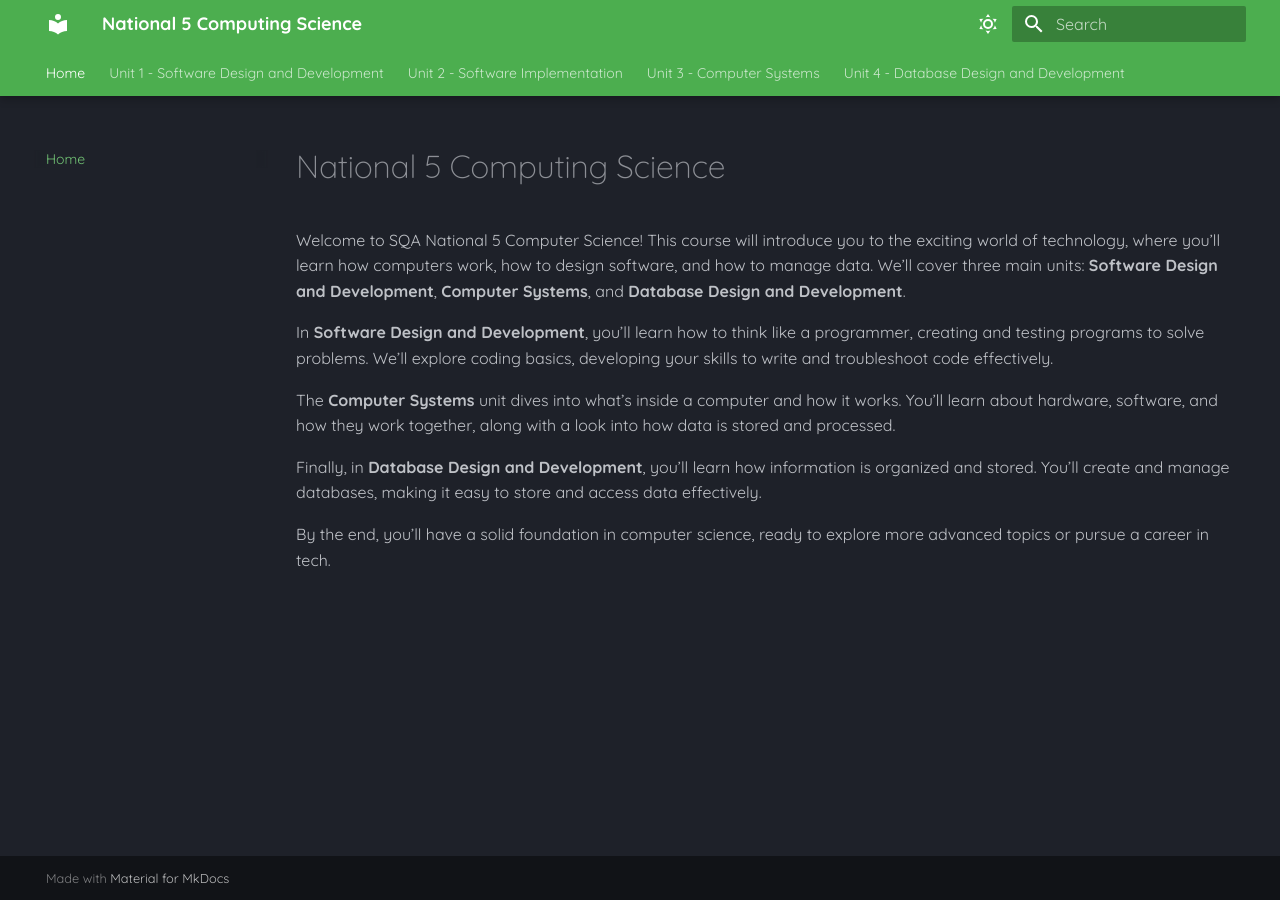
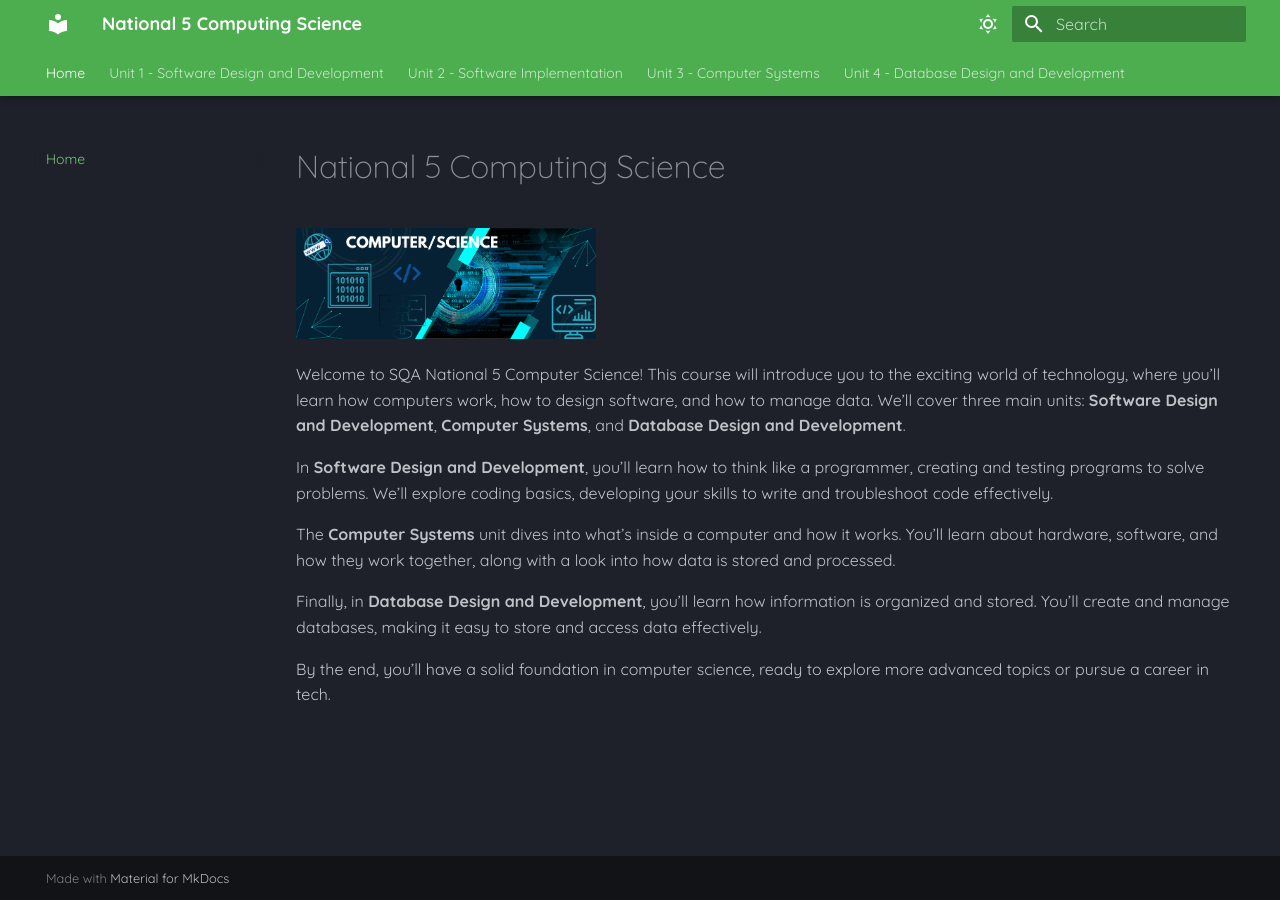
Before and after one commit to Mr-Wood-CS/National-5-Computing-Science-Markdown-Files, an MkDocs documentation site: the page built from docs/index.md, in a window 1280 px wide. Built offline with MkDocs 1.6.1 and Material for MkDocs 9.7.7, drawn with Linux system fonts in a browser that asks for light colours.

Commit message:
Update index.md

```diff
--- a/docs/index.md
+++ b/docs/index.md
@@ -1,6 +1,6 @@
 # National 5 Computing Science
 
-
+![Image title](../Images/ComputerScience.png){ width="300" }
 
 Welcome to SQA National 5 Computer Science! This course will introduce you to the exciting world of technology, where you’ll learn how computers work, how to design software, and how to manage data. We’ll cover three main units: **Software Design and Development**, **Computer Systems**, and **Database Design and Development**.
 
```
